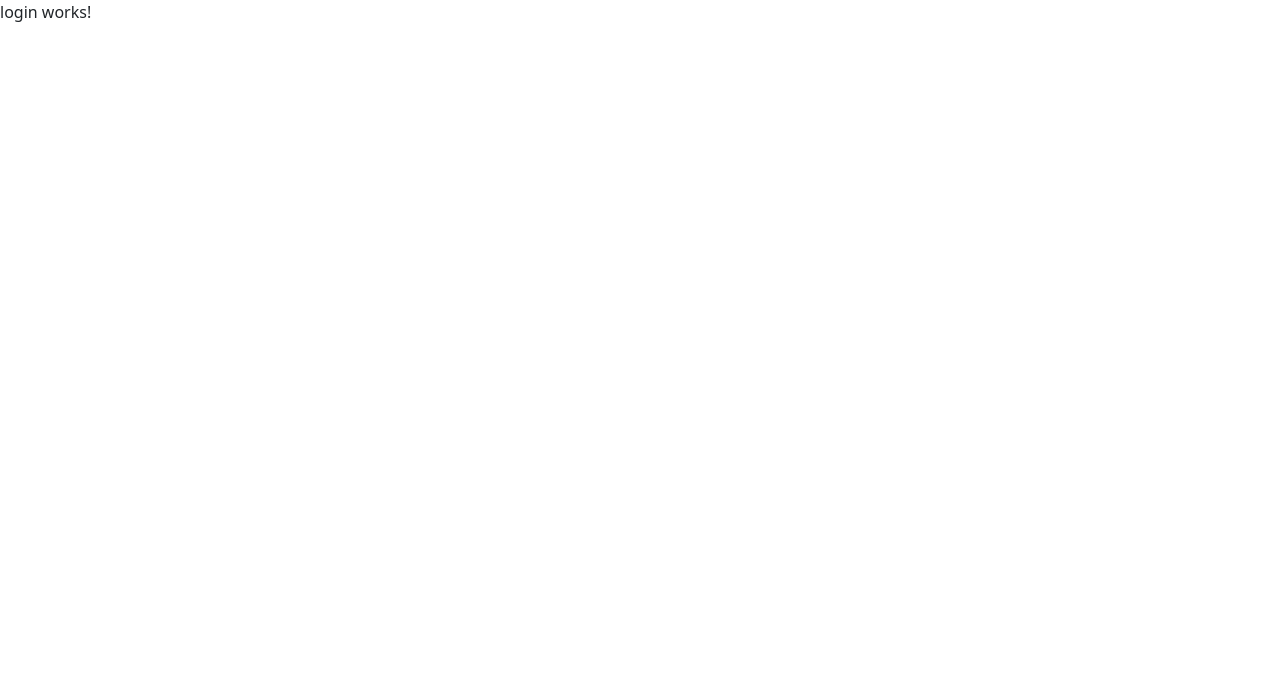
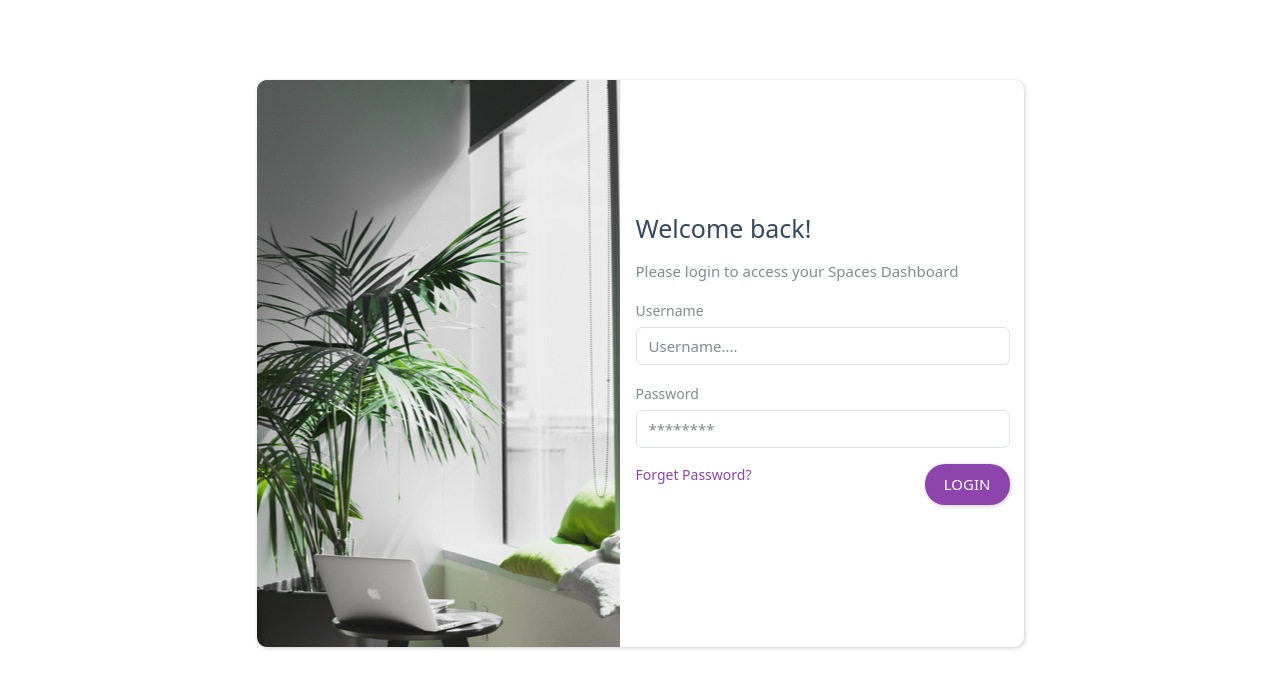
Before and after one commit to Muhabdhadi/parent-assessment, an Angular app: page /login in a window 1280 px wide. Shown: the top 688 px of the page. Built offline with nearby package versions, Linux system fonts and the light colour scheme.

Commit message:
create login component design

```diff
--- a/src/app/login/login/login.component.html
+++ b/src/app/login/login/login.component.html
@@ -1 +1,53 @@
-<p>login works!</p>
+<div class="container-fluid">
+    <div class="row">
+        <div class="col-md-12">
+
+            <div class="login-card">
+
+                <div class="login-left">
+                    <img src="assets/images/login/login.png" alt="login">
+                </div>
+
+                <div class="login-right">
+
+                    <div class="login-content">
+
+                        <p class="login-title">Welcome back!</p>
+
+                        <p class="login-desc">
+                            Please login to access your Spaces Dashboard
+                        </p>
+
+                        <form>
+
+                            <div class="form-group">
+                                <label for="Username">Username</label>
+                                <input type="email" class="form-control" id="Username" placeholder="Username....">
+                            </div>
+
+                            <div class="form-group">
+                                <label for="Password">Password</label>
+                                <input type="email" class="form-control" id="Password" placeholder="********">
+                            </div>
+
+                            <div class="login-actions">
+
+                                <p class="login-forget">Forget Password?</p>
+
+                                <div>
+                                    <button class="login-btn">LOGIN</button>
+                                </div>
+
+                            </div>
+
+
+
+                        </form>
+
+                    </div>
+
+                </div>
+            </div>
+        </div>
+    </div>
+</div>
--- a/src/app/login/login/login.component.scss
+++ b/src/app/login/login/login.component.scss
@@ -0,0 +1,69 @@
+.login {
+
+    &-card {
+        display: flex;
+        flex-direction: row;
+        width: 767px;
+        margin: 80px auto auto auto;
+        background: #FFFFFF;
+        box-shadow: 1px 1px 4px 0 rgba(0,0,0,0.2);
+        border-radius: 10px;
+    }
+
+    &-title {
+        font-size: 25px;
+        color: #34495E;
+        margin-bottom: 12px;
+    }
+
+    &-desc {
+        font-size: 15px;
+        color: #7F8C8D;
+    }
+
+    &-content {
+        padding-top: 130px;
+        margin-left: 16px;
+    }
+
+    &-actions {
+        display: flex;
+        flex-direction: row;
+        justify-content: space-between;
+    }
+
+    &-forget {
+        cursor: pointer;
+        font-size: 14px;
+        color: #8E44AD;
+    }
+
+    &-btn {
+        background: #8E44AD;
+        border: none;
+        color: #FFFFFF;
+        font-size: 15px;
+        box-shadow: 1px 1px 4px 0 rgba(0,0,0,0.2);
+        padding: 9px 19px;
+        border-radius: 20px;
+
+    }
+}
+
+.form-control {
+    width: 374px;
+    margin-bottom: 16px;
+}
+
+.form-group {
+    > label {
+        font-size: 14px;
+        color: #7F8C8D;
+        margin-bottom: 6px;
+    }
+
+    input::placeholder {
+        color: #7F8C8D;
+        font-size: 15px;
+    }
+}
```
Also changed, not shown: src/assets/images/login/login.png (added).
